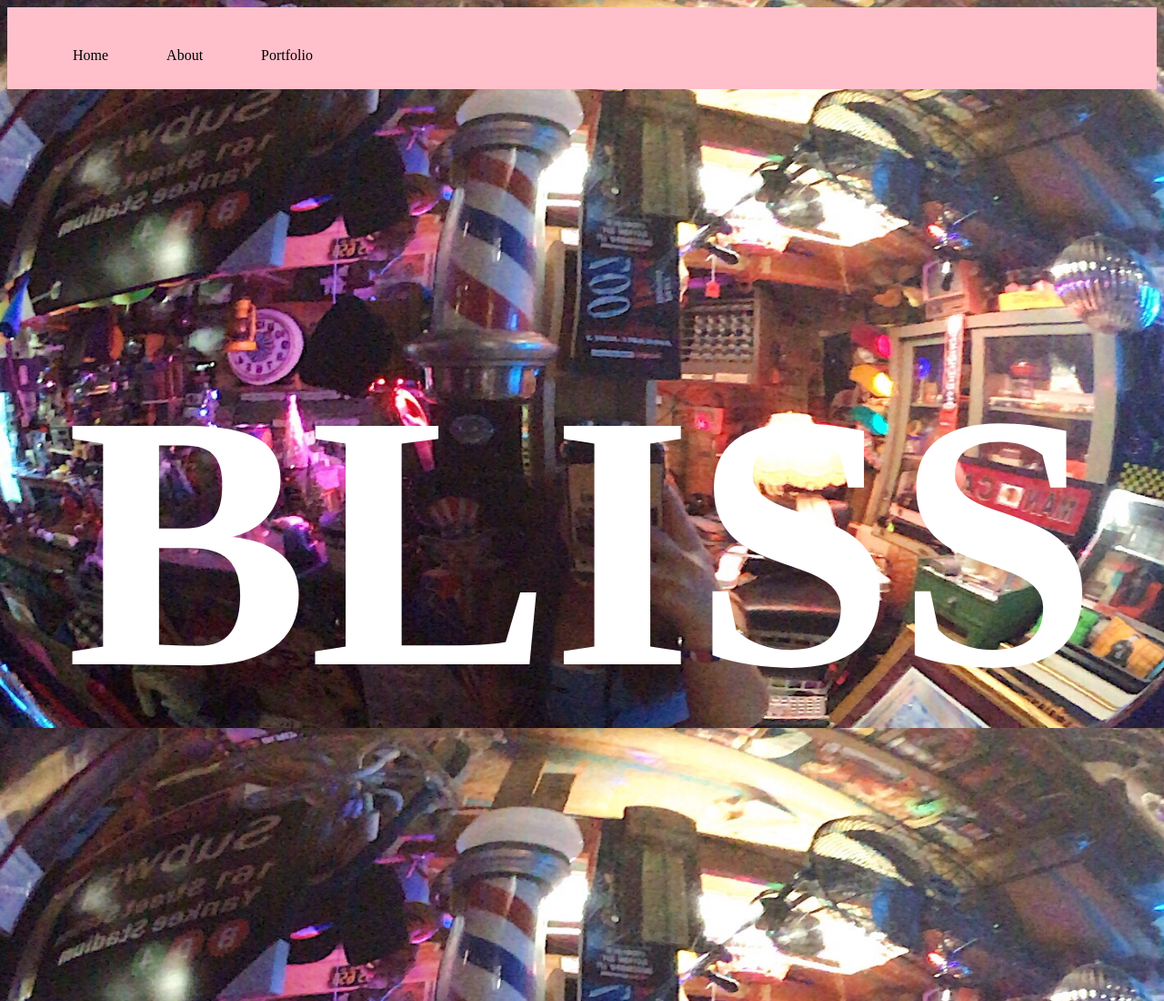
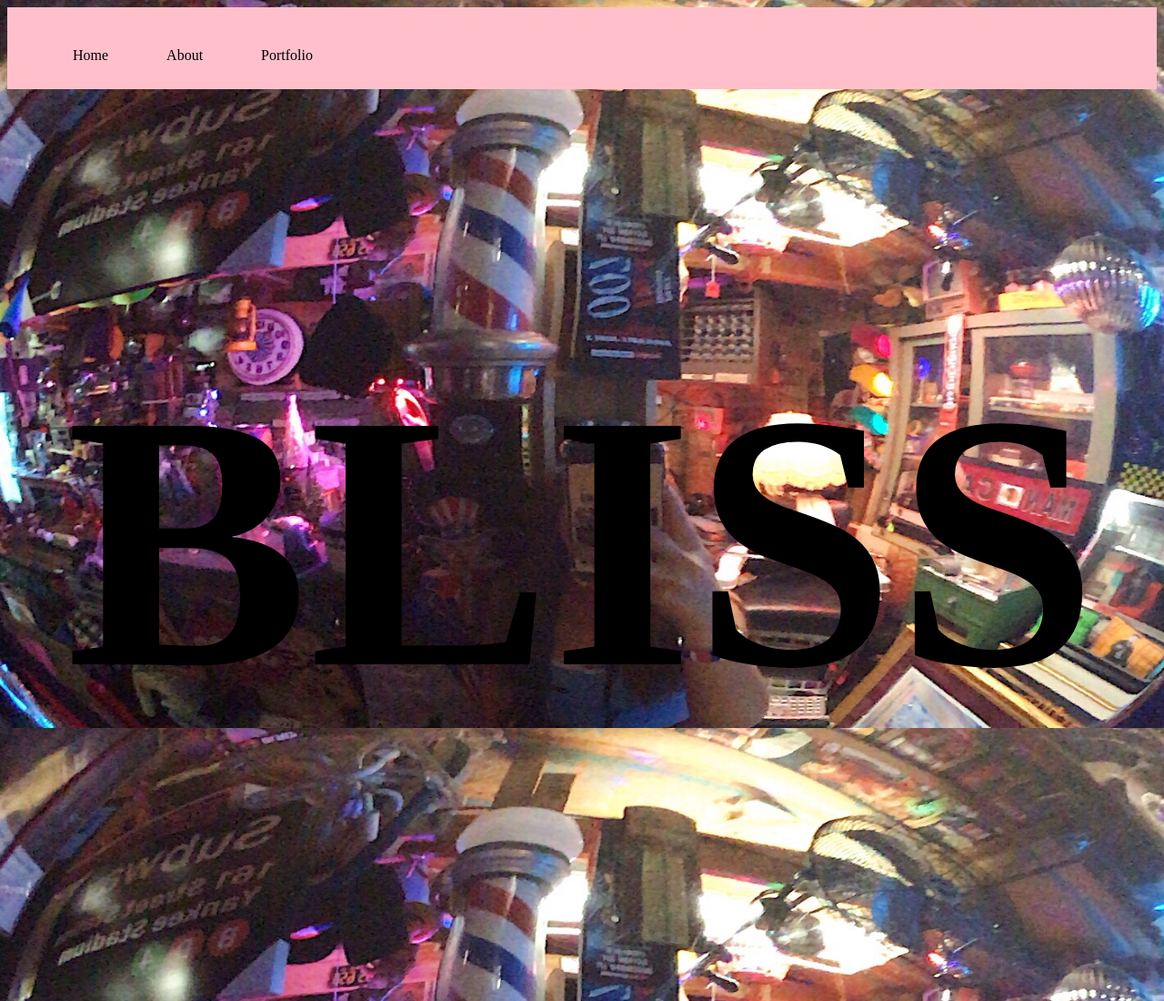
Before and after one commit to JoyHernandez7/JoyHernandez7.github.io, a plain HTML site: page index.html in a window 1280 px wide. Shown: the top 1100 px of the page at 91% size. Drawn offline with Linux system fonts and the light colour scheme; a web font is replaced by a local one.

Commit message:
Update stylesheet.css

```diff
--- a/stylesheet.css
+++ b/stylesheet.css
@@ -38,9 +38,9 @@ body{
 
 h1{
 	text-align: center;
-	text-color: black;
+	text-color: white;
 	font-family: sniglet;
-	color: white;
+
 	font-size: 400px;
 }
 
```
